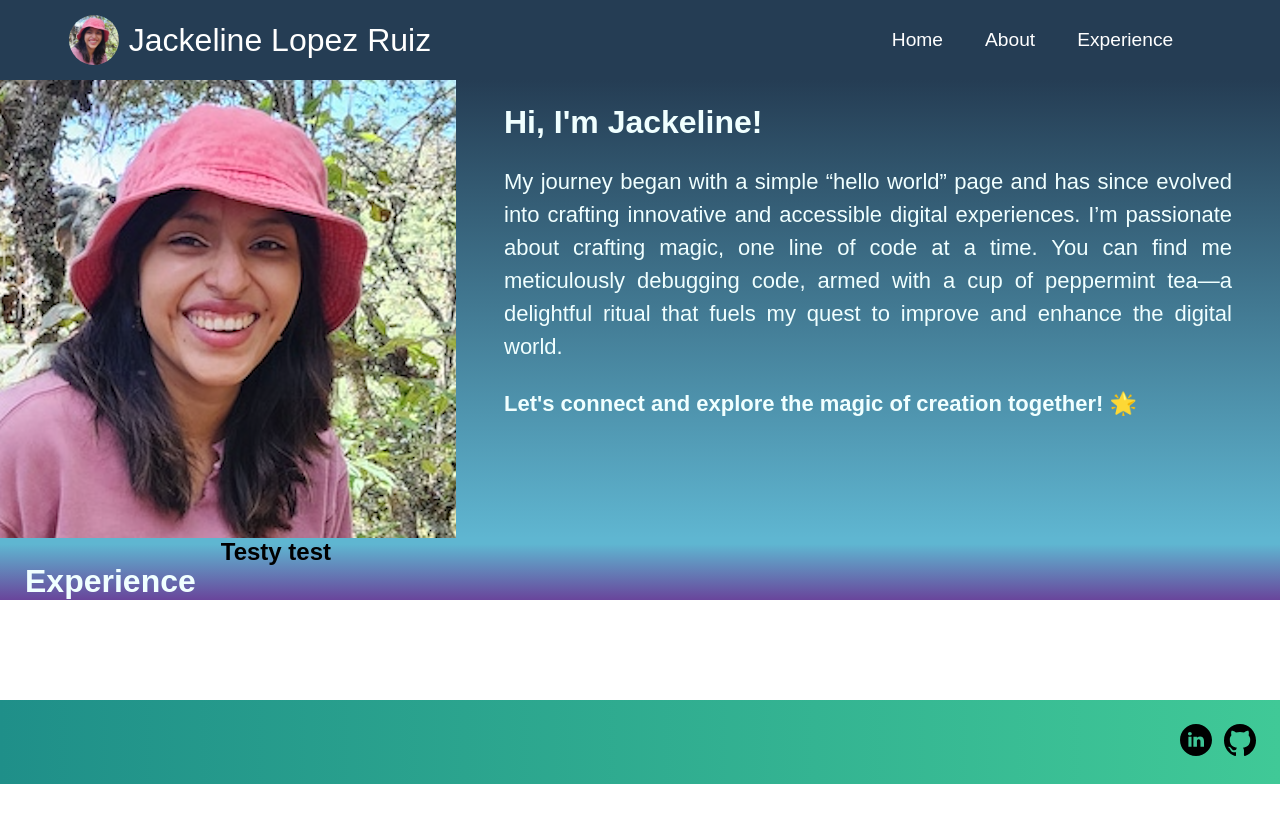
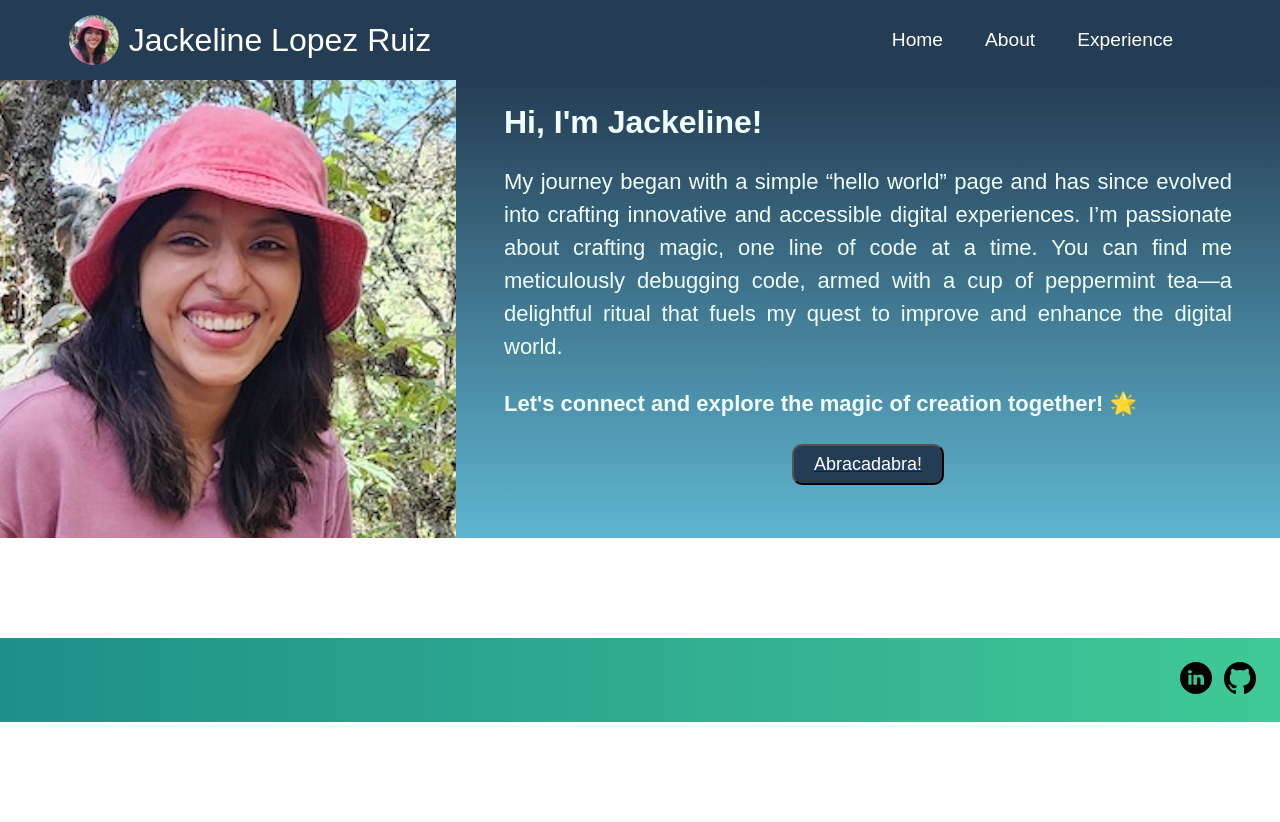
Before and after one commit to JLopezRuiz/website, a React (Create React App) app: page /#/ in a window 1280 px wide. Shown: the top 822 px of the page. Built offline with nearby package versions, Linux system fonts and the light colour scheme.

Commit message:
added contact button to first page

```diff
--- a/src/components/generic/button/Button.js
+++ b/src/components/generic/button/Button.js
@@ -3,26 +3,16 @@ import { Link } from 'react-router-dom';
 import PropTypes from 'prop-types';
 import styles from './Button.module.scss';
 
-const STYLES = ['btn--primary', 'btn--outline', 'btn--test'];
-
-const SIZES = ['btn--medium', 'btn--large'];
-
 const Button = ({
   children,
+  link,
   onClick,
-  buttonStyle,
-  buttonSize,
+  className
 }) => {
-  const checkButtonStyle = STYLES.includes(buttonStyle) ? buttonStyle : STYLES[0];
-
-  const checkButtonSize = SIZES.includes(buttonSize) ? buttonSize : SIZES[0];
-
-  console.log({ checkButtonStyle, checkButtonSize });
-
   return (
-    <Link to="/resume" className={styles['btn-mobile']}>
+    <Link to={link} className={className}>
       <button
-        className={styles[`btn ${checkButtonStyle} ${checkButtonSize}`]}
+        className={styles['btn--medium']}
         onClick={onClick}
         type="button"
       >
@@ -34,16 +24,14 @@ const Button = ({
 
 Button.propTypes = {
   children: PropTypes.string,
+  link: PropTypes.string,
   onClick: PropTypes.func,
-  buttonStyle: PropTypes.string,
-  buttonSize: PropTypes.string,
 };
 
 Button.defaultProps = {
   children: '',
+  link: '/',
   onClick: () => {},
-  buttonStyle: '',
-  buttonSize: '',
 };
 
 export default Button;
--- a/src/components/generic/button/Button.module.scss
+++ b/src/components/generic/button/Button.module.scss
@@ -27,6 +27,9 @@
 .btn--medium {
   padding: 8px 20px;
   font-size: 18px;
+  background: #253d54;
+  color: #fff;
+  border-radius: 10px;
 }
 
 .btn--large {
@@ -38,6 +41,6 @@
 .btn--medium:hover {
   transition: all 0.3s ease-out;
   background: #fff;
-  color: #242424;
+  color: #253d54;
   transition: 250ms;
 }
--- a/src/components/pages/front-page/FrontPage.js
+++ b/src/components/pages/front-page/FrontPage.js
@@ -1,9 +1,10 @@
 import React from 'react';
 import Title from '../../generic/title/Title';
+import Button from '../../generic/button/Button';
 import ProfilePic from '../../../assets/images/profile-pic.png';
 import styles from './FrontPage.module.scss';
 
-// TODO: Replace Image and Add Contact Button
+// TODO: Redirect Contact Button to email
 const FrontPage = () => {
     return (
         <div id="frontPage" className={styles['front-page']}>
@@ -16,6 +17,7 @@ const FrontPage = () => {
                 <p className={styles['front-page-text']} style={{'font-weight': 'bold'}}>
                     Let's connect and explore the magic of creation together! 🌟
                 </p>
+                <Button children={"Abracadabra!"} link={'/about'} className={styles['contact-btn']} />
             </div>
         </div>
     )
--- a/src/components/pages/front-page/FrontPage.module.scss
+++ b/src/components/pages/front-page/FrontPage.module.scss
@@ -24,6 +24,11 @@
     color: azure;
 }
 
+.contact-btn {
+    display: flex;
+    justify-content: center;
+}
+
 @media screen and (max-width: 500px) {
    .front-page {
     flex-wrap: wrap;
--- a/src/components/pages/home/Home.js
+++ b/src/components/pages/home/Home.js
@@ -1,12 +1,11 @@
 import React from 'react';
-import Experience from '../experience/Experience';
+// import Experience from '../experience/Experience';
 import FrontPage from '../front-page/FrontPage';
 
 const Home = () => {
   return (
     <div>
       <FrontPage />
-      <Experience />
     </div>
   );
 };
```
